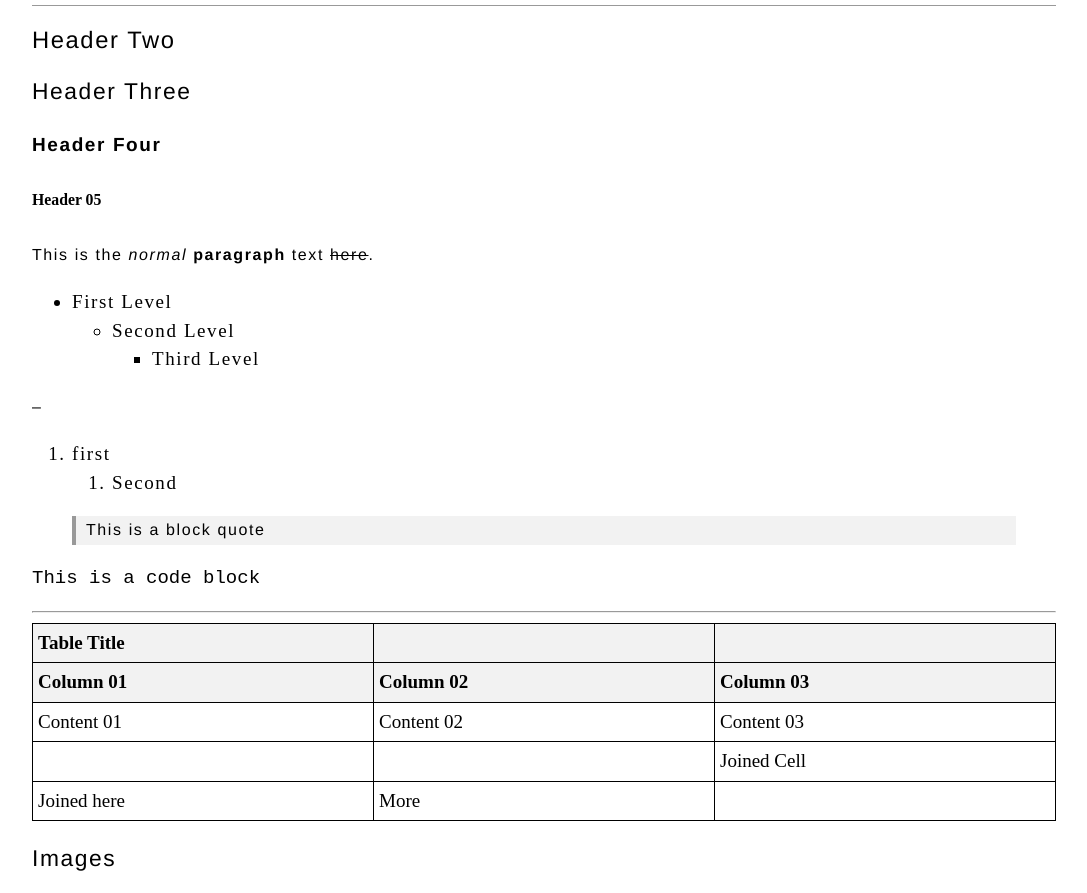
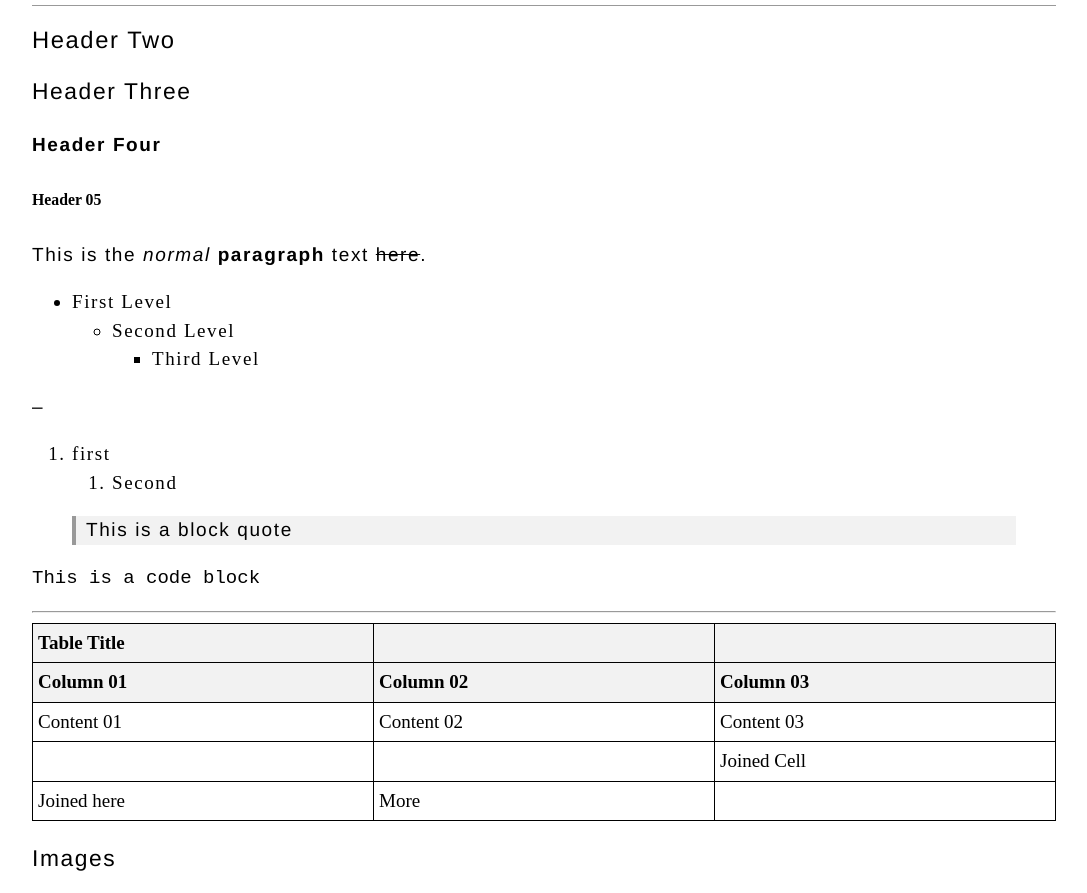
Before and after one commit to transalte/transalte.github.io, a Jekyll site: the page built from asp/index.md, in a window 1280 px wide. Shown: the part 322-1215 px from the top of the page, without its empty margins (96-1183 px from the left). Built offline with Jekyll 4.4.1, drawn with Linux system fonts in a browser that asks for light colours; our own code applies the rules of GitHub Pages for plain Markdown files; grey boxes are pictures that could not be loaded.

Commit message:
Update main.css

```diff
--- a/css/main.css
+++ b/css/main.css
@@ -1,4 +1,4 @@
-html>body {
+body {
 margin-left: 10%;
 margin-right: 10%;
 font-size: 19px;
@@ -8,13 +8,13 @@ line-height: 1.5em;
 h1, h2, h3, h4, p {
 font-family: 'Helvetica', serif;
 font-weight: lighter;
+font-size: 100%;
 letter-spacing: .1rem;
 }
 
 p {
 text-align: justify;
 text-justify: inter-word;
-font-size: 1rem;
 }
 
 
```
